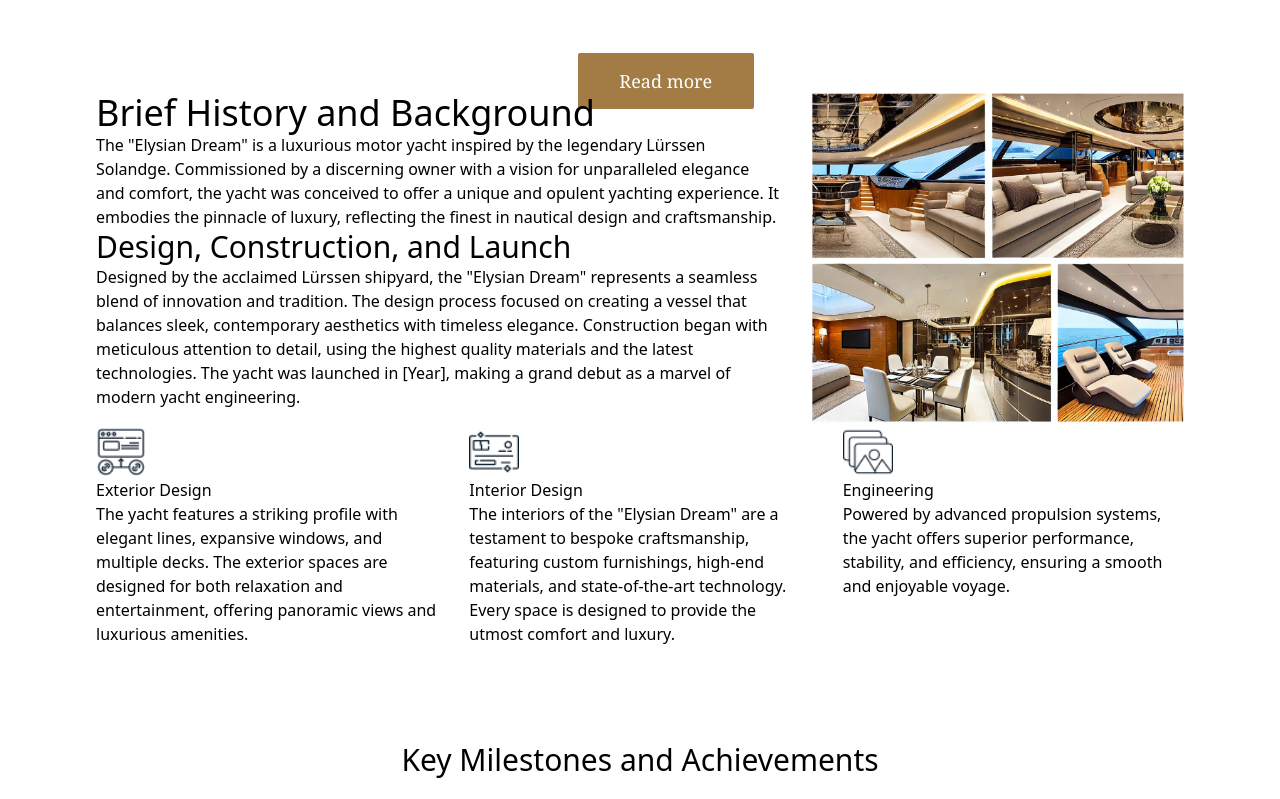
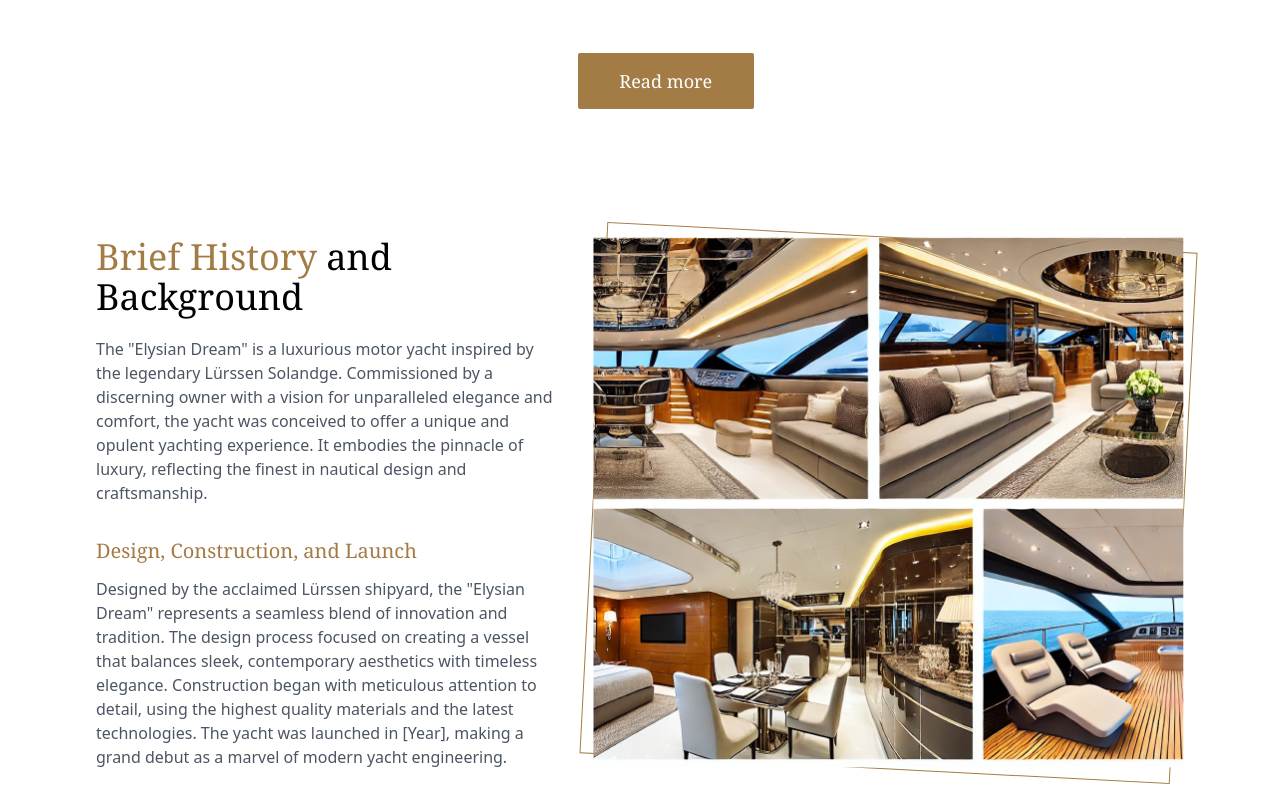
Before and after one commit to jakobnunnendorf/luerssen-solandge-elysian-dream, a Next.js app: page / in a window 1280 px wide. Shown: the part 1421-2220 px from the top of the page. Built offline with nearby package versions, Linux system fonts and the light colour scheme.

Commit message:
style(Background.tsx)

```diff
--- a/src/app/Background/Background.tsx
+++ b/src/app/Background/Background.tsx
@@ -3,27 +3,38 @@ import Image from 'next/image'
 
 function Background() {
     return (
-        <div className=" flex px-24 gap-x-8 h-fit">
-            <div className="col-span-2 w-full h-4/5">
-                <div>
-                    <h2 className="text-4xl">Brief History and Background</h2>
-                    <p className="">The &quot;Elysian Dream&quot; is a luxurious motor yacht inspired by
+        <div className=" flex px-24 gap-x-8 my-36 ">
+            <div className=" flex-grow ">
+                <div className=" flex flex-col h-full gap-y-8">
+                    <div className=" flex-grow">
+                        <h2 className="text-4xl font-serif pb-5"><span className="text-[#A37C45]">Brief History</span> and
+                        Background</h2>
+                        <p className="text-gray-600">The &quot;Elysian Dream&quot; is a luxurious motor yacht inspired by
                             the legendary Lürssen Solandge. Commissioned by a discerning owner with a vision for
                             unparalleled elegance and comfort, the yacht was conceived to offer a unique and opulent
                             yachting experience. It embodies the pinnacle of luxury, reflecting the finest in nautical
                             design and craftsmanship.</p>
-                    <h3 className="text-3xl">Design, Construction, and Launch</h3>
-                    <p>
-                        Designed by the acclaimed Lürssen shipyard, the &quot;Elysian Dream&quot; represents a seamless blend of
-                        innovation and tradition. The design process focused on creating a vessel that balances sleek,
-                        contemporary aesthetics with timeless elegance. Construction began with meticulous attention to
-                        detail, using the highest quality materials and the latest technologies. The yacht was launched
+                    </div>
+                    <div className=" flex-grow">
+                        <h3 className="text-xl font-serif text-gold pb-3">Design, Construction, and Launch</h3>
+                        <p className="text-gray-600">
+                            Designed by the acclaimed Lürssen shipyard, the &quot;Elysian Dream&quot; represents a
+                            seamless
+                            blend of
+                            innovation and tradition. The design process focused on creating a vessel that balances
+                            sleek,
+                            contemporary aesthetics with timeless elegance. Construction began with meticulous attention
+                            to
+                            detail, using the highest quality materials and the latest technologies. The yacht was
+                            launched
                             in [Year], making a grand debut as a marvel of modern yacht engineering.
                         </p>
                     </div>
                 </div>
-            <div className=" relative ">
+            </div>
+            <div className="relative  flex-shrink-0">
                 <Image src="/overview.png" alt="" width={591} height={531}/>
+                <div className="border border-gold rotate-3 absolute h-full w-full top-0 -z-50"></div>
             </div>
         </div>
     );
--- a/tailwind.config.ts
+++ b/tailwind.config.ts
@@ -8,10 +8,8 @@ const config: Config = {
   ],
   theme: {
     extend: {
-      backgroundImage: {
-        "gradient-radial": "radial-gradient(var(--tw-gradient-stops))",
-        "gradient-conic":
-          "conic-gradient(from 180deg at 50% 50%, var(--tw-gradient-stops))",
+      colors: {
+        gold: "#A37C45", // Add your custom color here
       },
     },
   },
```
Lines whose indentation alone changed are shown as unchanged.
